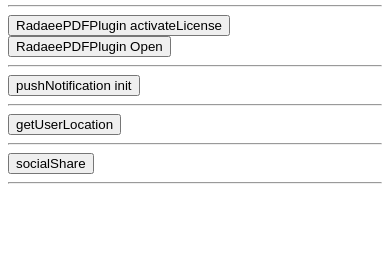
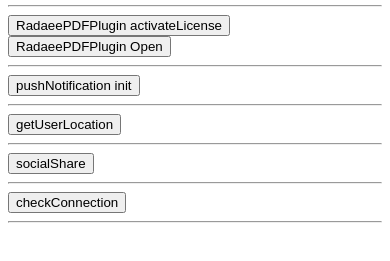
Before and after one commit to bestmob/senchTestApp, a website: page www/index.html in a window 390 px wide. Shown: the part 501-762 px from the top of the page. Drawn offline with Linux system fonts and the light colour scheme; some packages are replaced by stand-ins of ours.

Commit message:
network connction

```diff
--- a/www/index.html
+++ b/www/index.html
@@ -309,6 +309,23 @@
       var imageUrl = 'https://www.google.nl/images/srpr/logo4w.png';
       window.plugins.socialsharing.share(null, null, imageUrl, null);
     }
+    // ----------------------------------
+    // checkConnection
+    function checkConnection() {
+        var networkState = navigator.connection.type;
+
+        var states = {};
+        states[Connection.UNKNOWN]  = 'Unknown connection';
+        states[Connection.ETHERNET] = 'Ethernet connection';
+        states[Connection.WIFI]     = 'WiFi connection';
+        states[Connection.CELL_2G]  = 'Cell 2G connection';
+        states[Connection.CELL_3G]  = 'Cell 3G connection';
+        states[Connection.CELL_4G]  = 'Cell 4G connection';
+        states[Connection.CELL]     = 'Cell generic connection';
+        states[Connection.NONE]     = 'No network connection';
+
+        alert('Connection type: ' + states[networkState]);
+    }
     </script>
   </head>
   <body>
@@ -343,5 +360,8 @@
     <!-- socialsharing Cordova Plugin -->
     <button onclick="socialShare();">socialShare</button><br>
     <hr>
+    <!-- checkConnection Cordova Plugin -->
+    <button onclick="checkConnection();">checkConnection</button><br>
+    <hr>
   </body>
 </html>
```
Also changed, not shown: package.json (+6 -4 lines), README.md.
